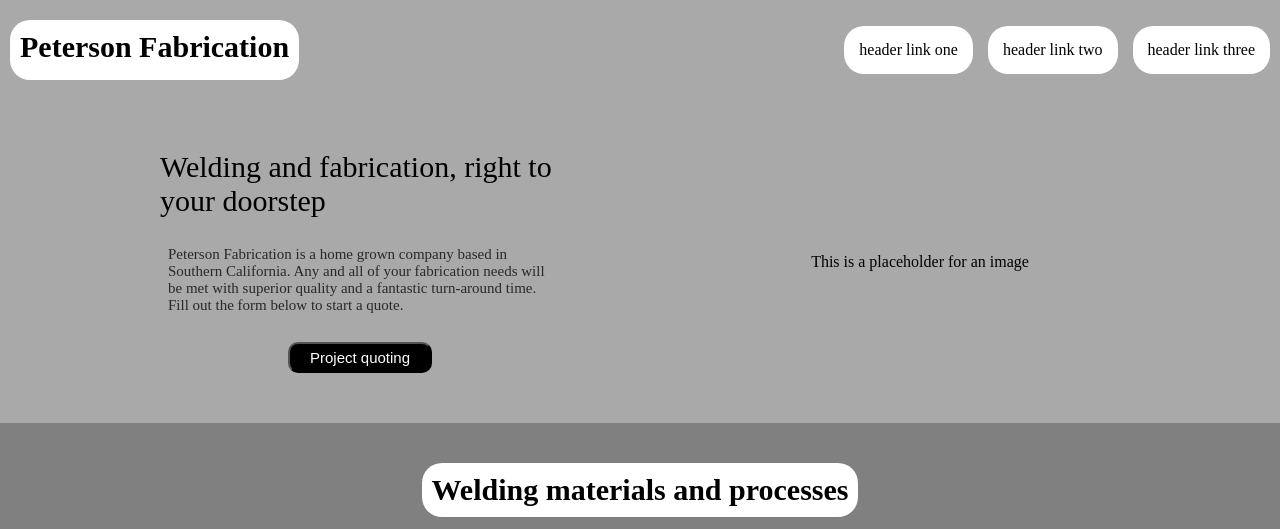
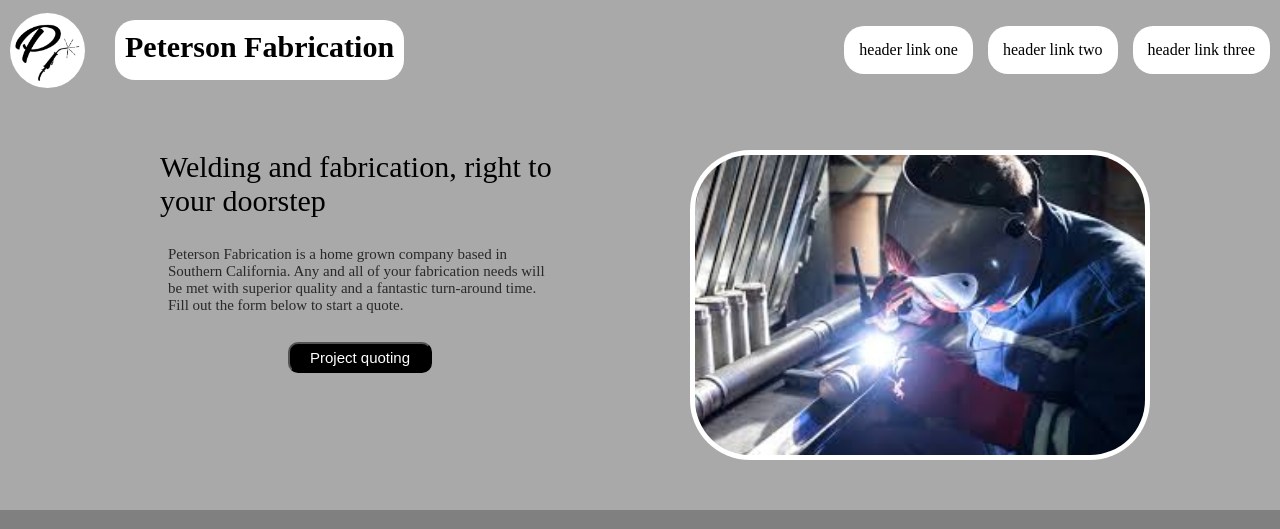
Before and after one commit to andypetersonn/odin-landing-page, a plain HTML site: page index.html in a window 1280 px wide. Shown: the top 529 px of the page. Drawn offline with Linux system fonts and the light colour scheme.

Commit message:
updated index

```diff
--- a/index.html
+++ b/index.html
@@ -9,6 +9,7 @@
     <body>
         <div class="header">
             <div class="header-left">
+                <img src="../odin-landing-page/images/peterson-fab-logo.jpg" height="65px">
                 <div class="logo">Peterson Fabrication</div>
             </div>
             <div class="header-right">
@@ -27,7 +28,7 @@
                 <div class="project-quote"><button>Project quoting</button></div>
             </div>
             <div class="welding-photo">
-                <div class="media-one">This is a placeholder for an image</div>
+                <img src="../odin-landing-page/images/man-welding.jpg" height="300px">
 
             </div>
         </div>
@@ -60,7 +61,6 @@
                 </div>
             </div>
             <div class="container-four">
-                <div class="newsletter">
                     <div class="newsletter-left">
                         <div class="newsletter-title">
                             <div class="newsletter-title-text">Want to stay up to date with my projects?</div>
@@ -74,7 +74,6 @@
                             <div class="sign-up"><button>Sign up</button></div>
                         </div>
                     </div>
-                </div>
             </div>
         </div>
         <div class="footer">
```
